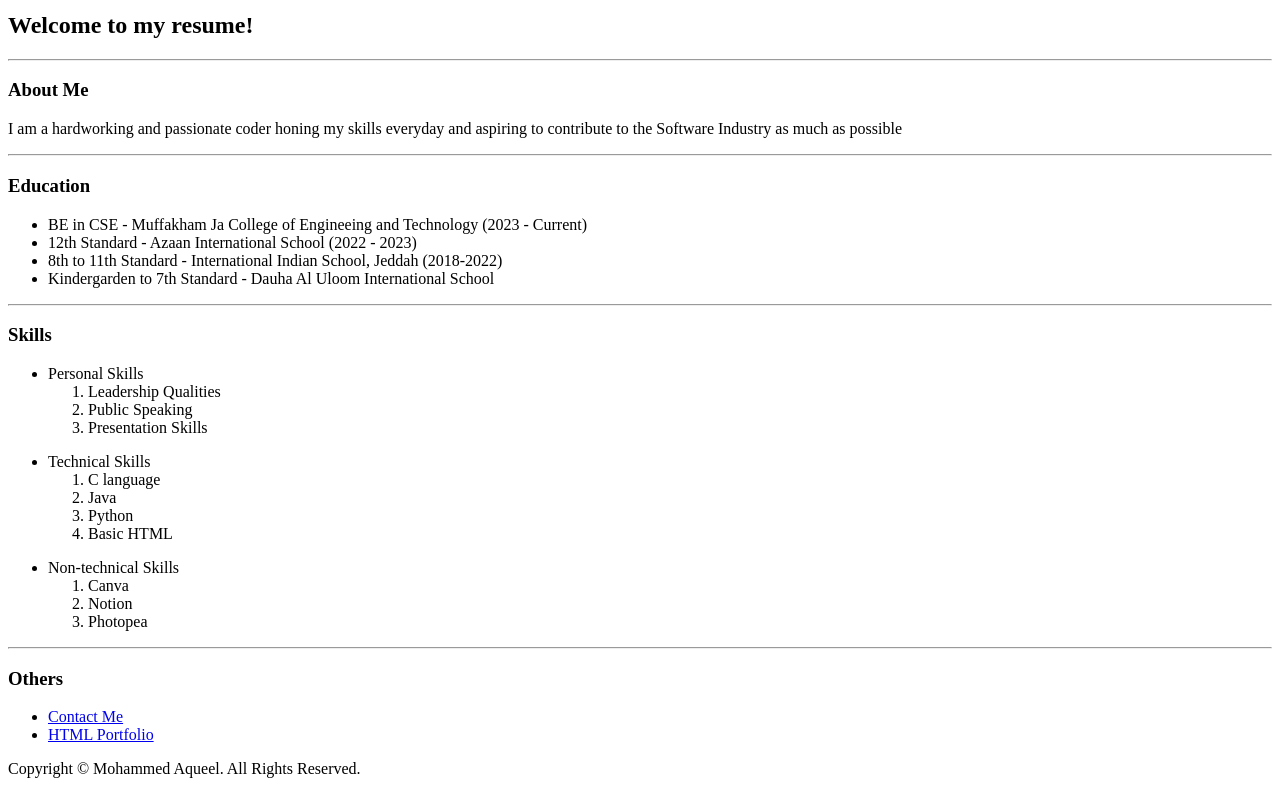
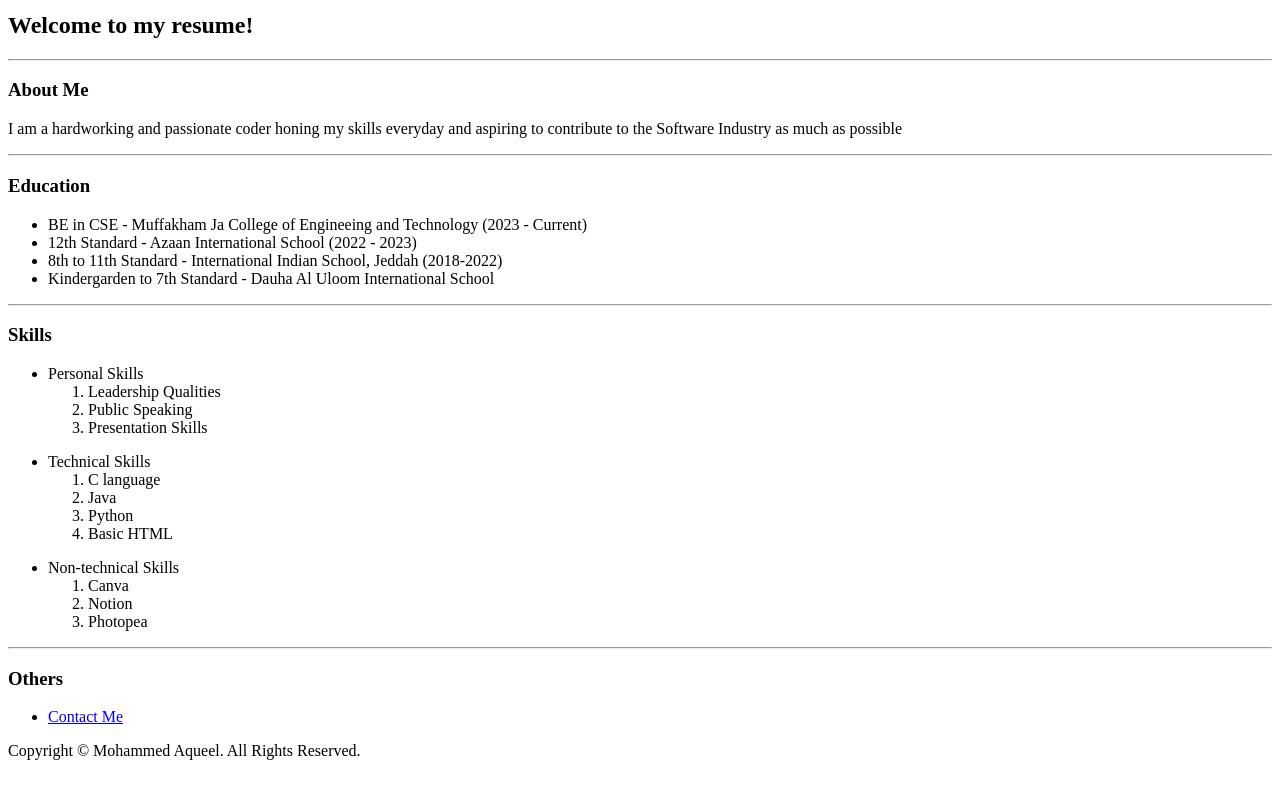
Before and after one commit to Mohammed3567/HTML-Portfolio, a plain HTML site: page public/resume.html in a window 1280 px wide. Shown: the part 262-1056 px from the top of the page. Drawn offline with Linux system fonts and the light colour scheme.

Commit message:
Update resume.html

```diff
--- a/public/resume.html
+++ b/public/resume.html
@@ -57,7 +57,6 @@
         <h3>Others</h3>
         <ul>
             <li><a href="./contact.html">Contact Me</a></li>
-            <li><a href="../portfolio.html">HTML Portfolio</a></li>
         </ul>
         <footer>
             <p>
```
